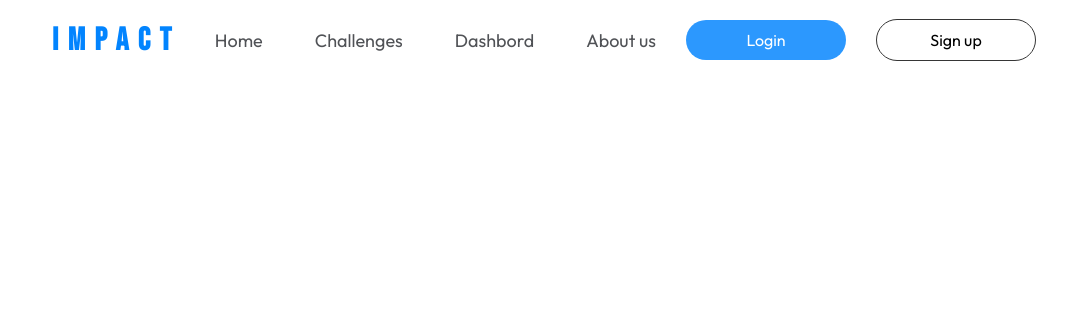
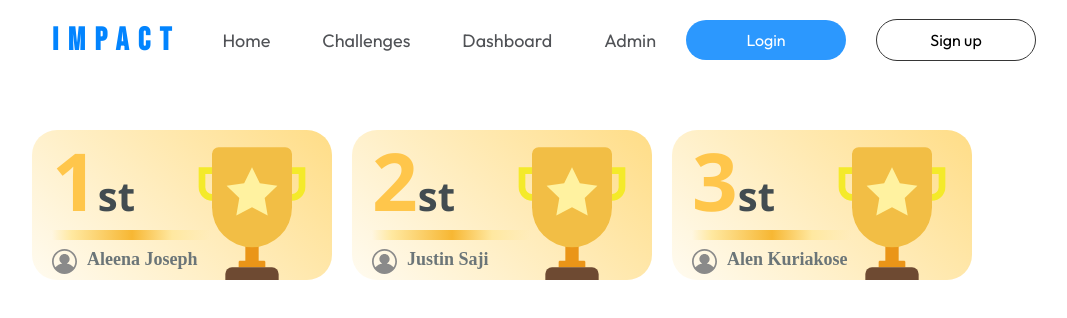
Before and after one commit to aibaljose/impact-g, a React (Vite) app: page /winnerdash in a window 1280 px wide. Shown: the top 318 px of the page, without its empty margins (96-1163 px from the left). Built offline with nearby package versions, Linux system fonts and the light colour scheme; no server answers.

Commit message:
version 3

```diff
--- a/src/App.jsx
+++ b/src/App.jsx
@@ -7,8 +7,10 @@ import Dashboard from "./pages/dashboard"
 import React, { useState } from 'react';
 import Signup from './componets/signup';
 import Login from './componets/login';
+import Winnerdash from "./pages/winnerdash"
 import {BrowserRouter as Router, Routes, Route } from "react-router-dom"
 import { auth } from './firebase';
+import winnerdash from "./pages/winnerdash"
 
 const App = () => {
   const [loggedIn, setLoggedIn] = useState(true); // State variable to track authentication state
@@ -34,6 +36,7 @@ const App = () => {
         <Route path="/data" Component={Page} />
         <Route path="/login" Component={Login} />
         <Route path="/dashboard" Component={Dashboard} />
+        <Route path="/winnerdash" Component={winnerdash} />
         <Route path="/signup" element={<Signup  />  } />
 
       </Routes>
--- /dev/null
+++ b/src/componets/CSS/winner.css
@@ -0,0 +1,163 @@
+.cards {
+    position: relative;
+    height: 150px;
+    transition-duration: 0.5s;
+    background: none;
+    overflow: hidden;
+    width: 300px;
+  }
+
+  .cards:hover {
+    height: 270px;
+  }
+
+  .cards:hover .outlinePage {
+    box-shadow: 0 10px 15px #b1985e;
+  }
+
+  .cards:hover .detailPage {
+    display: flex;
+  }
+
+  .outlinePage {
+    position: relative;
+    background: linear-gradient(45deg, #fffbf0, #ffdd87);
+    width: 300px;
+    height: 150px;
+    border-radius: 25px;
+    transition-duration: 0.5s;
+    z-index: 2;
+  }
+
+  .detailPage {
+    position: relative;
+    display: none;
+    width: 300px;
+    height: 120px;
+    background: white;
+    top: -20px;
+    z-index: 1;
+    transition-duration: 1s;
+    border-radius: 0 0 25px 25px;
+    overflow: hidden;
+    align-items: center;
+    justify-content: flex-start;
+  }
+
+  .splitLine {
+    position: absolute;
+    width: 200px;
+    height: 10px;
+    top: 100px;
+    background-image: linear-gradient(
+      to right,
+      transparent 10%,
+      #ffe8a0 20%,
+      #f7b733 50%,
+      #ffe8a0 70%,
+      transparent 90%
+    );
+    z-index: 1;
+  }
+
+  .trophy {
+    position: absolute;
+    right: 0px;
+    top: 4px;
+    z-index: 2;
+  }
+
+  .ranking_number {
+    position: relative;
+    color: #ffc64b;
+    font-family: "Segoe UI", Tahoma, Geneva, Verdana, sans-serif;
+    font-weight: 700;
+    font-size: 80px;
+    left: 20px;
+    padding: 0;
+    margin: 0;
+    top: -5px;
+  }
+
+  .ranking_word {
+    position: relative;
+    font-size: 40px;
+    color: #424c50;
+  }
+
+  .userAvatar {
+    position: absolute;
+    bottom: 6px;
+    left: 20px;
+  }
+
+  .userName {
+    position: relative;
+    font-weight: 600;
+    color: #6b7578;
+    left: 55px;
+    font-size: 18px;
+    top: 10px;
+  }
+
+  .medals {
+    position: absolute;
+    top: 15px;
+    right: 5px;
+  }
+
+  .gradesBox {
+    position: relative;
+    height: 75px;
+    top: 10px;
+    margin-right: 10px;
+    margin-left: 15px;
+  }
+
+  .gradesIcon {
+    position: absolute;
+    top: 10px;
+  }
+
+  .gradesBoxLabel {
+    position: relative;
+    display: block;
+    margin-left: 60px;
+    color: #424c50;
+    letter-spacing: 6px;
+    font-family: Arial, Helvetica, sans-serif;
+    margin-top: 20px;
+    font-weight: 800;
+    font-size: 13px;
+  }
+
+  .gradesBoxNum {
+    position: relative;
+    font-family: Arial, Helvetica, sans-serif;
+    display: block;
+    font-size: 25px;
+    font-weight: 800;
+    margin-left: 60px;
+    color: #ea9518;
+    top: -5px;
+  }
+
+  .timeNum {
+    color: #6cabf6;
+  }
+
+  .slide-in-top {
+    animation: slide-in-top 1s cubic-bezier(0.65, 0.05, 0.36, 1) both;
+  }
+
+  @keyframes slide-in-top {
+    0% {
+      transform: translateY(-100px);
+      opacity: 0;
+    }
+
+    100% {
+      transform: translateY(0);
+      opacity: 1;
+    }
+  }
--- a/src/componets/Navbar.jsx
+++ b/src/componets/Navbar.jsx
@@ -23,10 +23,10 @@ const change= ()=>{
                     <li><Link to="/" style={{ textDecoration: "none" }} >Home</Link></li>
                     <li>Challenges</li>
 
-                        <li><Link to="/dashboard" style={{ textDecoration: "none" }} >Dashbord</Link></li>
+                        <li><Link to="/winnerdash" style={{ textDecoration: "none" }} >Dashboard</Link></li>
 
 
-                    <li>About us</li>
+                    <li><Link to="/dashboard" style={{ textDecoration: "none" }} >Admin</Link></li>
                 </ul>
 
                 {loggedIn || (
--- a/src/componets/task_list.jsx
+++ b/src/componets/task_list.jsx
@@ -24,11 +24,11 @@ const task_list = () => {
 <Task name="git" no ="git & github" dis="Challange 1" />
 </Link>
 
-<Task name="React" no ="0" dis="Challange 2"/>
-<Task name="soon" no ="0" dis="Challange 3"/>
-<Task name="soon" no ="0" dis="Challange 4"/>
-<Task name="soon" no ="0" dis="Challange 5"/>
-<Task name="soon" no ="0" dis="Challange 6"/>
+<Task name="React" no ="0" dis="Challenge 2"/>
+<Task name="soon" no ="0" dis="Challenge 3"/>
+<Task name="soon" no ="0" dis="Challenge 4"/>
+<Task name="soon" no ="0" dis="Challenge 5"/>
+<Task name="soon" no ="0" dis="Challenge 6"/>
   </div>
 
 </div>
--- /dev/null
+++ b/src/componets/winner.jsx
@@ -0,0 +1,172 @@
+import React from 'react'
+import "./CSS/winner.css"
+
+const winner = ({rank,name,score}) => {
+  return (
+    <div>
+      <div className="cards">
+  <div className="outlinePage">
+    <svg
+      className="icon trophy"
+      viewBox="0 0 1024 1024"
+      version="1.1"
+      xmlns="http://www.w3.org/2000/svg"
+      width="160"
+      height="160"
+    >
+      <path
+        d="M469.333333 682.666667h85.333334v128h-85.333334zM435.2 810.666667h153.6c4.693333 0 8.533333 3.84 8.533333 8.533333v34.133333h-170.666666v-34.133333c0-4.693333 3.84-8.533333 8.533333-8.533333z"
+        fill="#ea9518"
+        data-spm-anchor-id="a313x.search_index.0.i10.40193a81WcxQiT"
+        className=""
+      ></path>
+      <path
+        d="M384 853.333333h256a42.666667 42.666667 0 0 1 42.666667 42.666667v42.666667H341.333333v-42.666667a42.666667 42.666667 0 0 1 42.666667-42.666667z"
+        fill="#6e4a32"
+        data-spm-anchor-id="a313x.search_index.0.i1.40193a81WcxQiT"
+        className=""
+      ></path>
+      <path
+        d="M213.333333 256v85.333333a42.666667 42.666667 0 0 0 85.333334 0V256H213.333333zM170.666667 213.333333h170.666666v128a85.333333 85.333333 0 1 1-170.666666 0V213.333333zM725.333333 256v85.333333a42.666667 42.666667 0 0 0 85.333334 0V256h-85.333334z m-42.666666-42.666667h170.666666v128a85.333333 85.333333 0 1 1-170.666666 0V213.333333z"
+        fill="#f4ea2a"
+        data-spm-anchor-id="a313x.search_index.0.i9.40193a81WcxQiT"
+        className=""
+      ></path>
+      <path
+        d="M298.666667 85.333333h426.666666a42.666667 42.666667 0 0 1 42.666667 42.666667v341.333333a256 256 0 1 1-512 0V128a42.666667 42.666667 0 0 1 42.666667-42.666667z"
+        fill="#f2be45"
+        data-spm-anchor-id="a313x.search_index.0.i5.40193a81WcxQiT"
+        className=""
+      ></path>
+      <path
+        d="M512 469.333333l-100.309333 52.736 19.157333-111.701333-81.152-79.104 112.128-16.298667L512 213.333333l50.176 101.632 112.128 16.298667-81.152 79.104 19.157333 111.701333z"
+        fill="#FFF2A0"
+      ></path>
+    </svg>
+    <p className="ranking_number">{rank}<span className="ranking_word">st</span></p>
+    <div className="splitLine"></div>
+    <svg
+      className="icon userAvatar"
+      viewBox="0 0 1024 1024"
+      version="1.1"
+      xmlns="http://www.w3.org/2000/svg"
+      width="25"
+      height="25"
+    >
+      <path
+        d="M512 0C228.693 0 0 228.693 0 512s228.693 512 512 512 512-228.693 512-512S795.307 0 512 0z m0 69.973c244.053 0 442.027 197.973 442.027 442.027 0 87.04-25.6 168.96-69.973 237.227-73.387-78.507-170.667-133.12-281.6-151.893 69.973-34.133 119.467-105.813 119.467-187.733 0-116.053-93.867-209.92-209.92-209.92s-209.92 93.867-209.92 209.92c0 83.627 47.787 155.307 119.467 187.733-110.933 20.48-208.213 75.093-281.6 153.6-44.373-68.267-69.973-150.187-69.973-238.933 0-244.053 197.973-442.027 442.027-442.027z"
+        fill="#8a8a8a"
+      ></path>
+    </svg>
+    <p className="userName">{name}</p>
+  </div>
+  <div className="detailPage">
+    <svg
+      className="icon medals slide-in-top"
+      viewBox="0 0 1024 1024"
+      version="1.1"
+      xmlns="http://www.w3.org/2000/svg"
+      width="80"
+      height="80"
+    >
+      <path
+        d="M896 42.666667h-128l-170.666667 213.333333h128z"
+        fill="#FF4C4C"
+      ></path>
+      <path
+        d="M768 42.666667h-128l-170.666667 213.333333h128z"
+        fill="#3B8CFF"
+      ></path>
+      <path d="M640 42.666667h-128L341.333333 256h128z" fill="#F1F1F1"></path>
+      <path
+        d="M128 42.666667h128l170.666667 213.333333H298.666667z"
+        fill="#FF4C4C"
+      ></path>
+      <path
+        d="M256 42.666667h128l170.666667 213.333333h-128z"
+        fill="#3B8CFF"
+      ></path>
+      <path
+        d="M384 42.666667h128l170.666667 213.333333h-128z"
+        fill="#FBFBFB"
+      ></path>
+      <path
+        d="M298.666667 256h426.666666v213.333333H298.666667z"
+        fill="#E3A815"
+      ></path>
+      <path
+        d="M512 661.333333m-320 0a320 320 0 1 0 640 0 320 320 0 1 0-640 0Z"
+        fill="#FDDC3A"
+      ></path>
+      <path
+        d="M512 661.333333m-256 0a256 256 0 1 0 512 0 256 256 0 1 0-512 0Z"
+        fill="#E3A815"
+      ></path>
+      <path
+        d="M512 661.333333m-213.333333 0a213.333333 213.333333 0 1 0 426.666666 0 213.333333 213.333333 0 1 0-426.666666 0Z"
+        fill="#F5CF41"
+      ></path>
+      <path
+        d="M277.333333 256h469.333334a21.333333 21.333333 0 0 1 0 42.666667h-469.333334a21.333333 21.333333 0 0 1 0-42.666667z"
+        fill="#D19A0E"
+      ></path>
+      <path
+        d="M277.333333 264.533333a12.8 12.8 0 1 0 0 25.6h469.333334a12.8 12.8 0 1 0 0-25.6h-469.333334z m0-17.066666h469.333334a29.866667 29.866667 0 1 1 0 59.733333h-469.333334a29.866667 29.866667 0 1 1 0-59.733333z"
+        fill="#F9D525"
+      ></path>
+      <path
+        d="M512 746.666667l-100.309333 52.736 19.157333-111.701334-81.152-79.104 112.128-16.298666L512 490.666667l50.176 101.632 112.128 16.298666-81.152 79.104 19.157333 111.701334z"
+        fill="#FFF2A0"
+      ></path>
+    </svg>
+    <div className="gradesBox">
+      <svg
+        className="icon gradesIcon"
+        viewBox="0 0 1024 1024"
+        version="1.1"
+        xmlns="http://www.w3.org/2000/svg"
+        width="60"
+        height="60"
+      >
+        <path
+          d="M382.6 805H242.2c-6.7 0-12.2-5.5-12.2-12.2V434.3c0-6.7 5.5-12.2 12.2-12.2h140.4c6.7 0 12.2 5.5 12.2 12.2v358.6c0 6.6-5.4 12.1-12.2 12.1z"
+          fill="#ea9518"
+          data-spm-anchor-id="a313x.search_index.0.i36.40193a81WcxQiT"
+          className=""
+        ></path>
+        <path
+          d="M591.1 805H450.7c-6.7 0-12.2-5.5-12.2-12.2V254.9c0-6.7 5.5-12.2 12.2-12.2h140.4c6.7 0 12.2 5.5 12.2 12.2v537.9c0 6.7-5.5 12.2-12.2 12.2z"
+          fill="#f2be45"
+          data-spm-anchor-id="a313x.search_index.0.i35.40193a81WcxQiT"
+          className=""
+        ></path>
+        <path
+          d="M804.4 805H663.9c-6.7 0-12.2-5.5-12.2-12.2v-281c0-6.7 5.5-12.2 12.2-12.2h140.4c6.7 0 12.2 5.5 12.2 12.2v281c0.1 6.7-5.4 12.2-12.1 12.2z"
+          fill="#ea9518"
+          data-spm-anchor-id="a313x.search_index.0.i37.40193a81WcxQiT"
+          className=""
+        ></path>
+      </svg>
+      <p className="gradesBoxLabel">SCORE</p>
+      <p className="gradesBoxNum">{score}</p>
+    </div>
+  </div>
+</div>
+
+
+
+
+
+
+
+
+
+
+
+
+
+    </div>
+  )
+}
+
+export default winner
--- a/src/pages/dashboard.jsx
+++ b/src/pages/dashboard.jsx
@@ -4,6 +4,7 @@ import { db, auth } from '../firebase'; // Import the Firebase database module
 import { ref, set, push, update, get } from 'firebase/database';
 import Dashcard  from '../componets/dashcard';
 import "../componets/CSS/dashcard.css"
+import Winner from "../componets/winner"
 
 
 const dashboard = () => {
@@ -52,6 +53,7 @@ const dashboard = () => {
                     );
                 })}
             </ul>
+
         </div>
     );
 };
--- /dev/null
+++ b/src/pages/winnerdash.jsx
@@ -0,0 +1,14 @@
+
+import Winner from "../componets/winner"
+
+const winnerdash = () => {
+  return (
+    <div style={{ display:"flex",gap:"20px" }} >
+      <Winner rank ="1" name="Aleena Joseph" score="1000"  />
+      <Winner rank ="2" name="Justin Saji" score="500"  />
+      <Winner rank ="3" name="Alen Kuriakose " score="100"/>
+    </div>
+  )
+}
+
+export default winnerdash
```
Also changed, not shown: src/componets/CSS/dashcard.css (+15 -9 lines), src/componets/CSS/bg.png (added).
